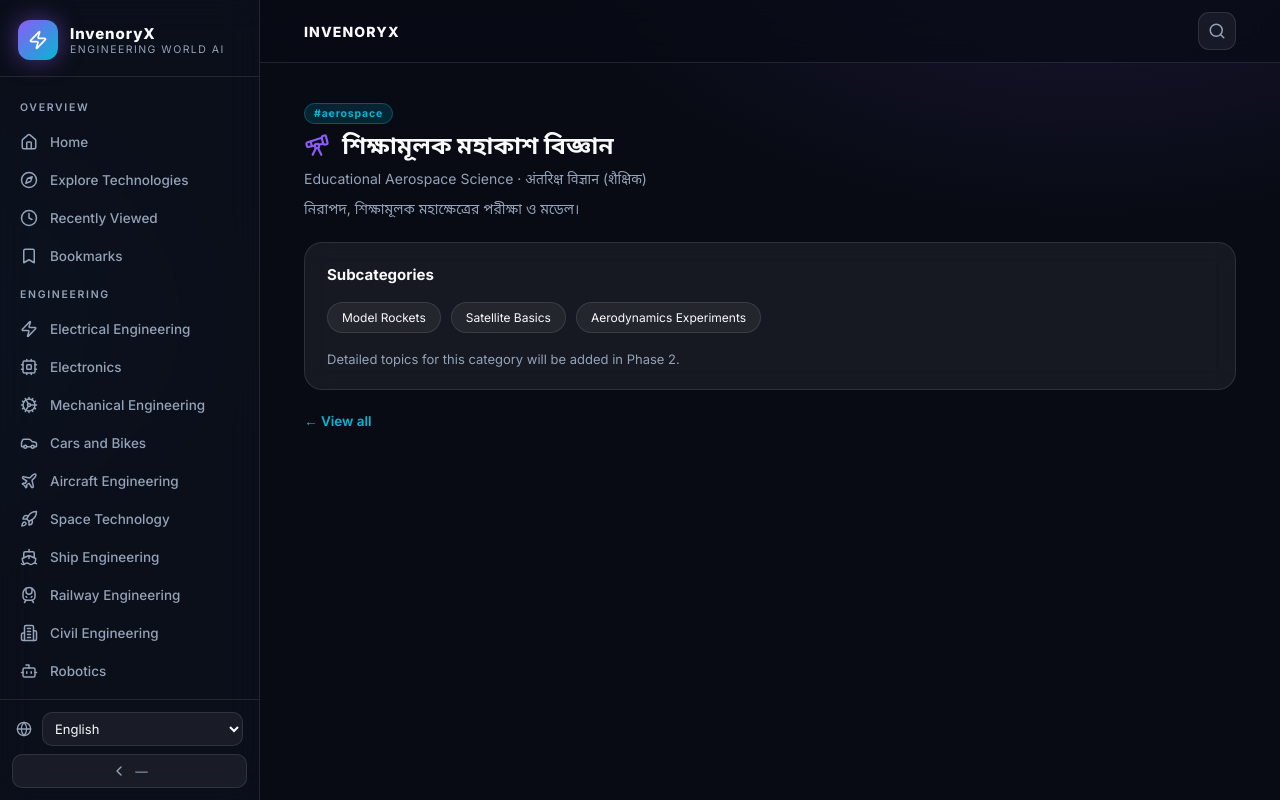
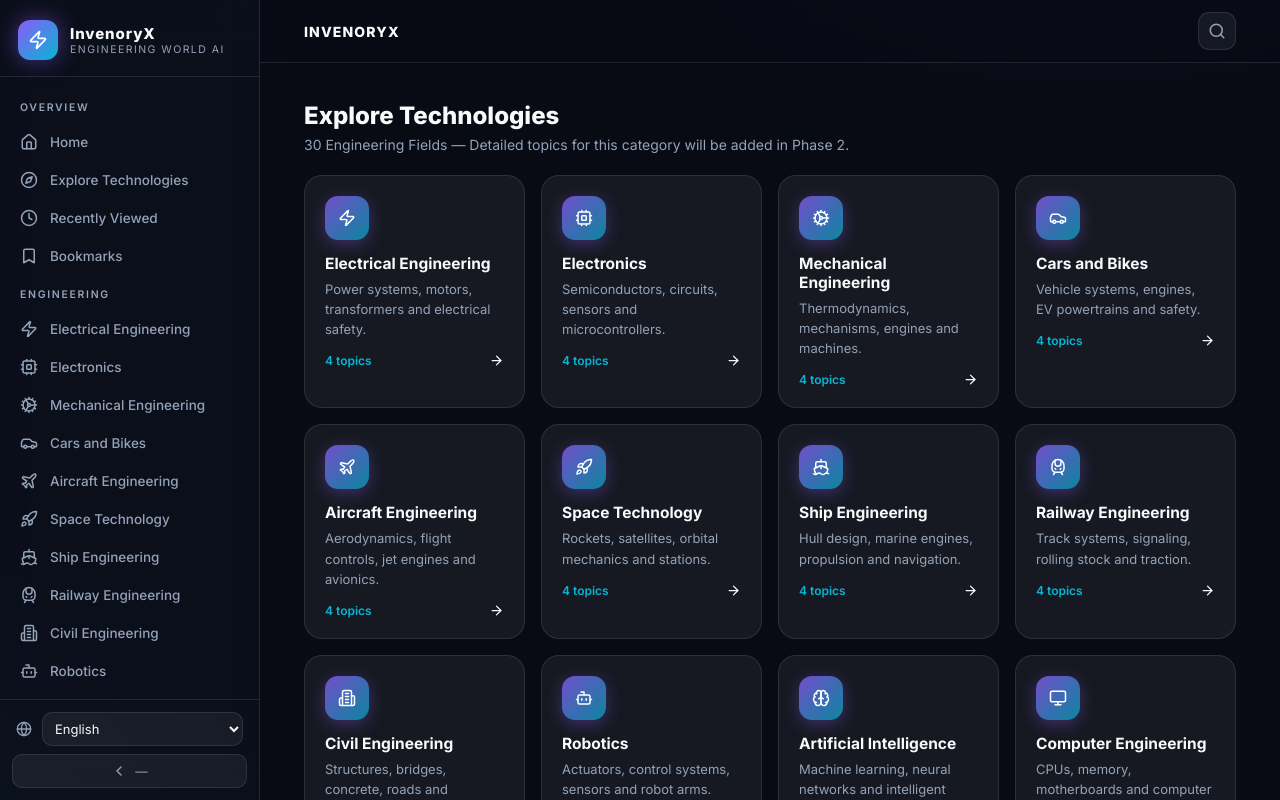
Before and after one commit to rahulmondaljr-creator/invenoryx.com, a React (Vite) app: page /category/aerospace in a window 1280 px wide. Shown: the top 800 px of the page. Built offline with nearby package versions, Linux system fonts and the light colour scheme.

Commit message:
Update CategoryPage.tsx

```diff
--- a/src/pages/CategoryPage.tsx
+++ b/src/pages/CategoryPage.tsx
@@ -1,47 +1,33 @@
-import { Link, useParams } from "react-router-dom";
+import { Link } from "react-router-dom";
 import { useI18n } from "../i18n";
-import { getCategory } from "../data/categories";
+import { categories, catName, catDesc } from "../data/categories";
 import Icon from "../components/Icon";
 
-export default function CategoryPage() {
-  const { slug } = useParams();
-  const { t } = useI18n();
-  const cat = getCategory(slug || "");
-
-  if (!cat) {
-    return (
-      <div className="phase-box">
-        <h2>404</h2>
-        <p>Category not found.</p>
-        <Link to="/categories" className="btn btn-ghost" style={{ marginTop: 16 }}>{t("view_all")}</Link>
-      </div>
-    );
-  }
-
+export default function Categories() {
+  const { t, lang } = useI18n();
   return (
     <div>
       <div className="page-head reveal">
-        <span className="badge">#{cat.id}</span>
-        <h2 style={{ marginTop: 10, display: "flex", alignItems: "center", gap: 12 }}>
-          <span style={{ color: "var(--primary)" }}><Icon name={cat.icon} size={26} /></span>
-          {cat.name.bn}
-        </h2>
-        <p>{cat.name.en} · {cat.name.hi}</p>
-        <p style={{ marginTop: 10 }}>{cat.desc.bn}</p>
+        <h2>{t("nav_explore")}</h2>
+        <p>{categories.length} {t("sec_categories")} — {t("topics_soon")}</p>
       </div>
-
-      <div className="glass-card reveal" style={{ padding: 22 }}>
-        <h3 style={{ fontSize: 15 }}>{t("subcategories")}</h3>
-        <div className="sub-chips">
-          {cat.subs.map((s) => (
-            <span className="chip" key={s} style={{ color: "var(--text)" }}>{s}</span>
-          ))}
-        </div>
-        <p style={{ color: "var(--muted)", fontSize: 13, marginTop: 18 }}>{t("topics_soon")}</p>
-      </div>
-
-      <div style={{ marginTop: 20 }}>
-        <Link to="/categories" className="link-more">← {t("view_all")}</Link>
+      <div className="grid cats">
+        {categories.map((c, i) => (
+          <Link
+            to={"/category/" + c.id}
+            className="card reveal"
+            key={c.id}
+            style={{ animationDelay: `${(i % 8) * 0.04}s` }}
+          >
+            <div className="c-icon"><Icon name={c.icon} /></div>
+            <h3>{catName(c, lang)}</h3>
+            <p>{catDesc(c, lang)}</p>
+            <div className="c-foot">
+              <span className="c-count">{t("topics_count").replace("{n}", String(c.subs.length))}</span>
+              <Icon name="arrow" size={15} />
+            </div>
+          </Link>
+        ))}
       </div>
     </div>
   );
```
